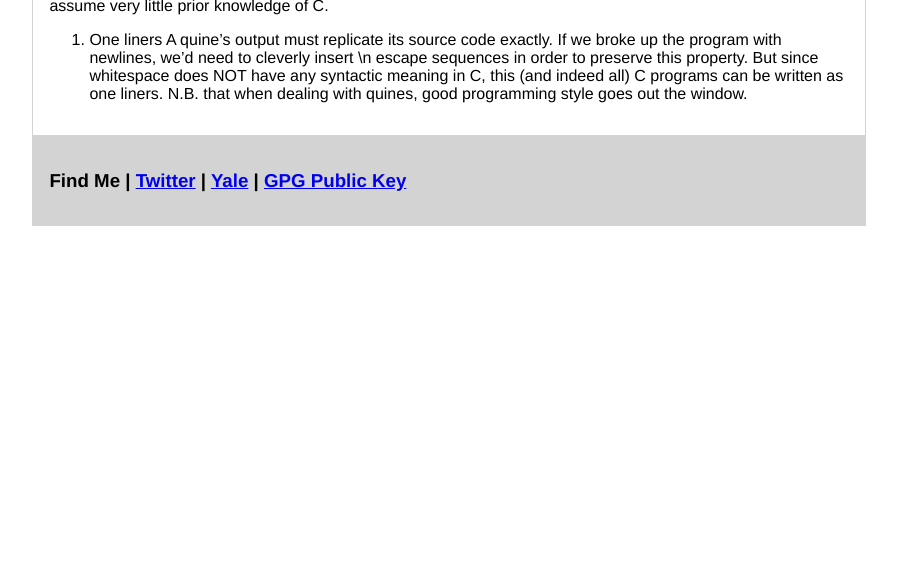
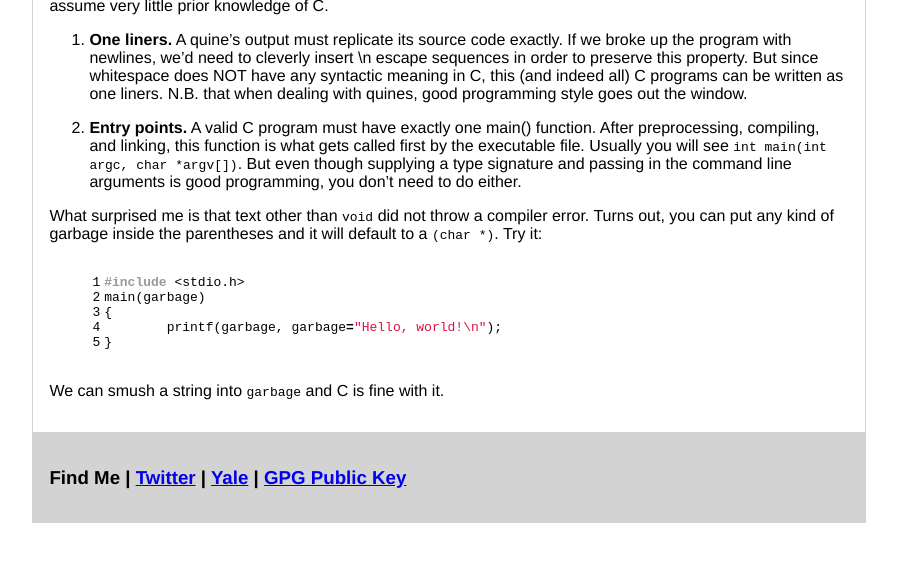
Before and after one commit to dongjs/dongjs.github.io, a Jekyll site: the page built from _posts/2015-03-17-quine.md, in a window 1280 px wide, cut to the strip 324-886 px from the top of the page. Shown: the whole strip, without its empty margins (102-999 px from the left). Built offline with Jekyll 4.4.1, drawn with Linux system fonts in a browser that asks for light colours.

Commit message:
plugging away

```diff
--- a/_posts/2015-03-17-quine.md
+++ b/_posts/2015-03-17-quine.md
@@ -10,5 +10,20 @@ main(a){printf(a,34,a="main(a){printf(a,34,%c%s%c,34);}", 34);}
 
 Though the general recursive structure is obvious, this 64-character program introduces a host of C weirdness. I gave an aborted five-minute version of this for an interview to TF ("teaching fellow") CS50 at Yale next semester. Here are the things I wish I'd gotten to finish exploring on that occasion. As befits my own (in)experience, this will assume very little prior knowledge of C.
 
-1. One liners
+1. **One liners.**
 A quine's output must replicate its source code exactly. If we broke up the program with newlines, we'd need to cleverly insert \n escape sequences in order to preserve this property. But since whitespace does NOT have any syntactic meaning in C, this (and indeed all) C programs can be written as one liners. N.B. that when dealing with quines, good programming style goes out the window.
+
+2. **Entry points.**
+A valid C program must have exactly one main() function. After preprocessing, compiling, and linking, this function is what gets called first by the executable file. Usually you will see `int main(int argc, char *argv[])`. But even though supplying a type signature and passing in the command line arguments is good programming, you don't need to do either.
+
+What surprised me is that text other than `void` did not throw a compiler error. Turns out, you can put any kind of garbage inside the parentheses and it will default to a `(char *)`. Try it:
+
+{% highlight c linenos %}
+#include <stdio.h>
+main(garbage)
+{
+	printf(garbage, garbage="Hello, world!\n");
+}
+{% endhighlight %}
+
+We can smush a string into `garbage` and C is fine with it.
```
